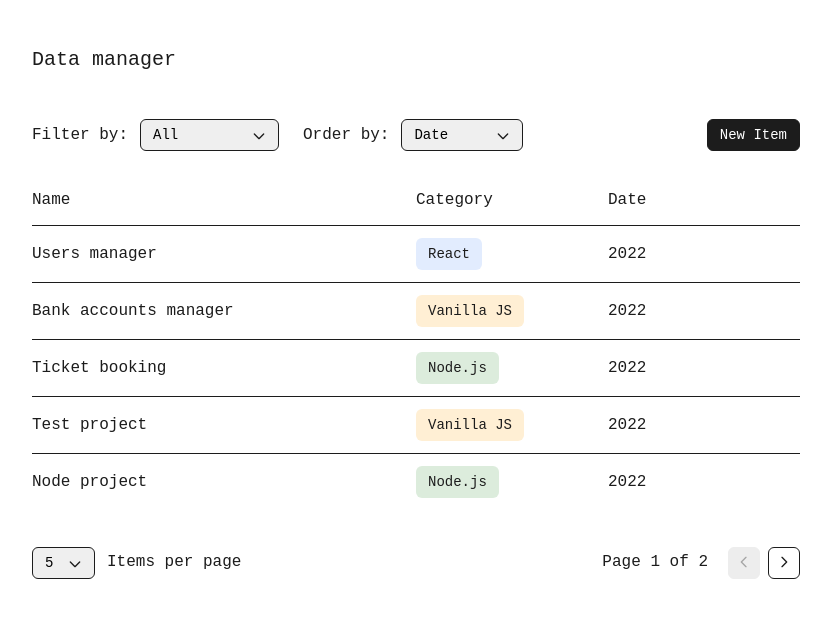
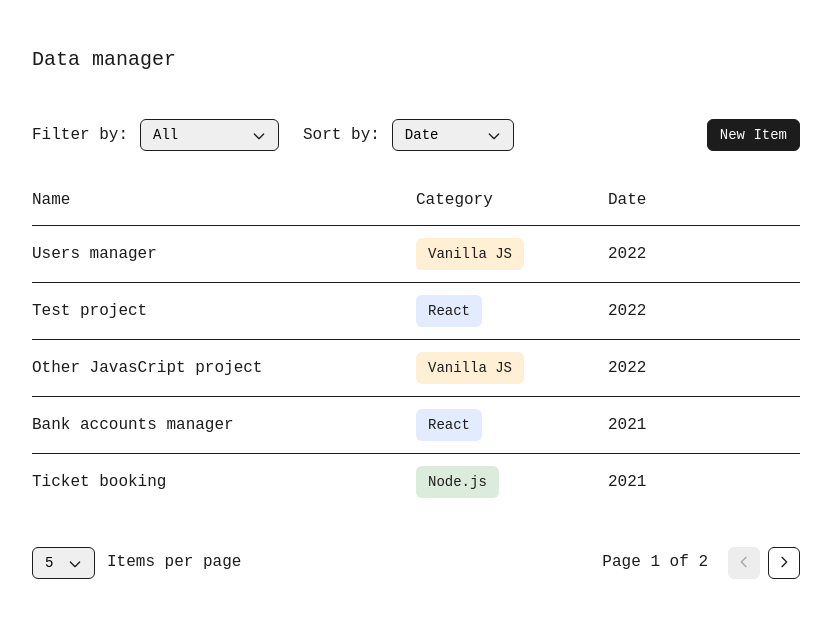
Before and after one commit to juananton/data-manager, a React (Vite) app: page / in a window 1280 px wide. Shown: the top 618 px of the page, without its empty margins (224-1055 px from the left). Built offline with nearby package versions, Linux system fonts and the light colour scheme; data requests are answered from the project's data file.

Commit message:
More renaming

```diff
--- a/projects.json
+++ b/projects.json
@@ -3,50 +3,50 @@
 		{
 			"id": "c3ce080a-88ee-4b1c-b88e-e7070b1365e6",
 			"name": "Users manager",
+			"category": "Vanilla JS",
+			"date": 2022
+		},
+		{
+			"id": "43f4fc35-387e-4cbe-a5b6-86c12acd74cb",
+			"name": "Test project",
 			"category": "React",
 			"date": 2022
+		},
+		{
+			"id": "04aa6dff-b74b-4abf-bcce-1668581cb3e0",
+			"name": "Other JavasCript project",
+			"category": "Vanilla JS",
+			"date": 2022
+		},
+		{
+			"id": "d4150eee-37d8-4a18-8e9d-fd9837b65fbe",
+			"name": "Bank accounts manager",
+			"category": "React",
+			"date": 2021
+		},
+		{
+			"id": "dadaeca9-6ecd-4c2c-bbe8-4219cfdb97c2",
+			"name": "Ticket booking",
+			"category": "Node.js",
+			"date": 2021
+		},
+		{
+			"id": "f7050dbb-14de-47bc-9655-868dfbf0d8b1",
+			"name": "JavaScript project",
+			"category": "Vanilla JS",
+			"date": 2021
 		},
 		{
 			"id": "1a751902-cad9-420b-bffa-a664b2616bf7",
 			"name": "Feedback manager",
 			"category": "React",
-			"date": 2021
-		},
-		{
-			"id": "d4150eee-37d8-4a18-8e9d-fd9837b65fbe",
-			"name": "Bank accounts manager",
-			"category": "Vanilla JS",
-			"date": 2022
-		},
-		{
-			"id": "dadaeca9-6ecd-4c2c-bbe8-4219cfdb97c2",
-			"name": "Ticket booking",
-			"category": "Node.js",
-			"date": 2022
-		},
-		{
-			"id": "43f4fc35-387e-4cbe-a5b6-86c12acd74cb",
-			"name": "Test project",
-			"category": "Vanilla JS",
-			"date": 2022
+			"date": 2020
 		},
 		{
 			"id": "50103224-4cb0-4c18-9ba7-69e588056cdf",
 			"name": "Node project",
 			"category": "Node.js",
-			"date": 2022
-		},
-		{
-			"id": "f7050dbb-14de-47bc-9655-868dfbf0d8b1",
-			"name": "JavaScript project",
-			"category": "Vanilla JS",
-			"date": 2022
-		},
-		{
-			"id": "04aa6dff-b74b-4abf-bcce-1668581cb3e0",
-			"name": "Other React project",
-			"category": "React",
-			"date": 2022
+			"date": 2020
 		}
 	]
 }
--- a/src/components/DataManager.jsx
+++ b/src/components/DataManager.jsx
@@ -4,10 +4,10 @@ import {
 	filterData,
 	paginateData,
 	sortData
-} from '../lib/Functions/filterProjects';
+} from '../lib/Functions/filterData';
 import style from './DataManager.module.css';
 import ProjectsListHeader from './ItemsListHeader';
-import ProjectsList from './List';
+import List from './List';
 import Pagination from './Pagination';
 import Toolbar from './Toolbar';
 
@@ -17,26 +17,26 @@ const DataManager = () => {
 	const [sortCriteria, setSortCriteria] = useState(SORT_OPTIONS.DATE);
 	const [page, setPage] = useState(1);
 	const [itemsPerPage, setItemsPerPage] = useState(5);
-	const [data, setData] = useState([]);
+	const [rawData, setRawData] = useState([]);
 
-	// GET PROJECTS DATA FROM THE API
-	const fetchProjects = async setData => {
+	// GET RAW DATA FROM THE API
+	const fetchData = async setRawData => {
 		const res = await fetch('http://localhost:4000/projects');
 		const apiData = await res.json();
-		setData(apiData);
+		setRawData(apiData);
 	};
 
 	useEffect(() => {
-		fetchProjects(setData);
+		fetchData(setRawData);
 	}, []);
 
-	// GET FILTERED PROJECTS
-	let filteredData = filterData(data, filterCriteria);
-	filteredData = sortData(filteredData, sortCriteria);
+	// GET PROCESSED DATA
+	let data = filterData(rawData, filterCriteria);
+	data = sortData(data, sortCriteria);
 
-	const totalPages = Math.ceil(filteredData.length / itemsPerPage);
+	const totalPages = Math.ceil(data.length / itemsPerPage);
 
-	filteredData = paginateData(filteredData, page, itemsPerPage);
+	data = paginateData(data, page, itemsPerPage);
 
 	// Prevents that the page value could be larger than the total number of pages when changing the items per page and goes always to page 1 when there are no items to display.
 	useEffect(() => {
@@ -58,7 +58,7 @@ const DataManager = () => {
 					setSortCriteria={setSortCriteria}
 				/>
 				<ProjectsListHeader />
-				<ProjectsList items={filteredData} itemsPerPage={itemsPerPage} />
+				<List data={data} itemsPerPage={itemsPerPage} />
 				<Pagination
 					page={page}
 					itemsPerPage={itemsPerPage}
--- a/src/components/List.jsx
+++ b/src/components/List.jsx
@@ -1,15 +1,15 @@
 import style from './List.module.css';
 import ListItem from './ListItem';
 
-const List = ({ items, itemsPerPage }) => {
+const List = ({ data, itemsPerPage }) => {
 	const listItemHeight = 56; // Try to get it dinamically
 
 	return (
 		<div style={{ height: itemsPerPage * listItemHeight }}>
-			{items.length === 0 ? (
+			{data.length === 0 ? (
 				<p className={style.emptyState}>No items to display</p>
 			) : (
-				items.map(item => <ListItem key={item.id} {...item} />)
+				data.map(item => <ListItem key={item.id} {...item} />)
 			)}
 		</div>
 	);
--- a/src/components/Toolbar.jsx
+++ b/src/components/Toolbar.jsx
@@ -29,7 +29,7 @@ const Toolbar = ({
 					</Select>
 				</div>
 				<div className={style.formControl}>
-					<label htmlFor='sortBy'>Order by: </label>
+					<label htmlFor='sortBy'>Sort by: </label>
 					<Select
 						value={sortCriteria}
 						id='sortBy'
--- a/src/lib/Functions/filterProjects.js
+++ b/src/lib/Functions/filterData.js
@@ -10,13 +10,13 @@ export const sortData = (items, criteria) => {
 				return 0;
 			});
 		case SORT_OPTIONS.NAME:
-			return items.sort((a, b) => {
+			return [...items].sort((a, b) => {
 				if (a.name > b.name) return 1;
 				if (a.name < b.name) return -1;
 				return 0;
 			});
 		case SORT_OPTIONS.CATEGORY:
-			return items.sort((a, b) => {
+			return [...items].sort((a, b) => {
 				if (a.category < b.category) return 1;
 				if (a.category > b.category) return -1;
 				return 0;
--- /dev/null
+++ b/src/lib/context/DataContext.js
@@ -0,0 +1,3 @@
+import { createContext } from 'react';
+
+export const DataContext = createContext();
--- a/src/lib/context/ProjectsContext.js
+++ /dev/null
@@ -1,3 +0,0 @@
-import { createContext } from 'react';
-
-export const ItemsContext = createContext();
```
